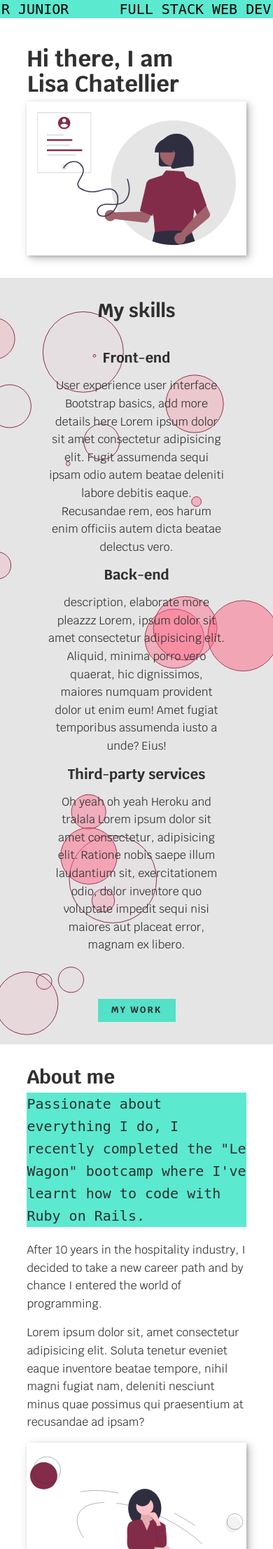
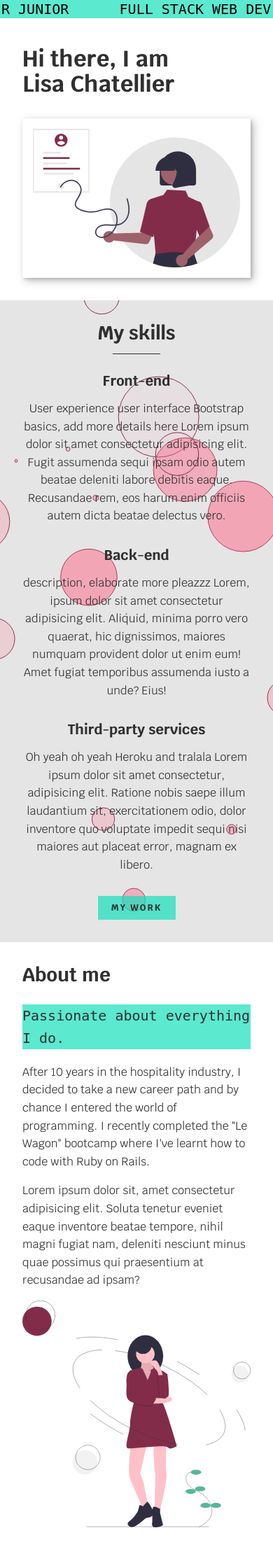
Before and after one commit to shinboram-90/cv-portfolio, a PHP site: page / in a window 390 px wide. Shown: the part 91-2304 px from the top of the page at 70% size. Run offline with PHP 8.4, Linux system fonts and the light colour scheme; some web fonts are replaced.

Commit message:
better responsive

```diff
--- a/assets/css/style.css
+++ b/assets/css/style.css
@@ -97,10 +97,15 @@ h2 {
 }
 h3 {
   font-size: var(--fs-h3);
+  /* padding-bottom: 10px;
+  padding-top: 10px; */
 }
 
+h4 {
+  margin: 0;
+}
 .section__title {
-  margin-bottom: 0.25em;
+  margin-bottom: 1em;
 }
 
 .my-work > .section__title {
@@ -130,7 +135,7 @@ h3 {
 }
 
 section {
-  padding: 2em 2.4em;
+  padding: 2em 2em;
 }
 
 /* NAVBAR */
@@ -303,6 +308,8 @@ header {
   /* background: url(/assets/images/projects.svg); */
   color: var(--clr-dark);
   text-align: center;
+  padding: 2em 0 2em 0;
+  /* margin-bottom: 1em; */
 }
 
 .section__title--services {
@@ -310,66 +317,64 @@ header {
   position: relative;
 }
 
+/*--------------- underline --------------*/
+
 .section__title--services::after {
   content: "";
   display: block;
-  width: 2em;
+  width: 2.5em;
   height: 1px;
-  margin: 0.5em auto 1em;
-  /* background: var(--clr-light); */
-  opacity: 0.25;
-}
-
-.services {
-  margin-bottom: 4em;
+  margin: 0.5em auto 0;
+  background: var(--clr-dark);
 }
 
 .service {
-  max-width: 500px;
   margin: 0 auto;
+  margin-bottom: 1em;
 }
 
 .service__p {
-  padding: 0 30px;
+  padding: 1em 2em 1em 2em;
+  margin: 0 0 1em 0;
 }
 
 @media (min-width: 800px) {
   .services {
     display: flex;
-    max-width: 1100px;
-    margin-left: auto;
-    margin-right: auto;
+    justify-content: space-between;
   }
-
+  /*
   .services + .service {
     margin-left: 2em;
-  }
+    justify-content: space-around;
+  } */
 }
 
 /*------------------- ABOUT ME -------------------*/
-.about-me {
+/* .about-me {
   max-width: 1100px;
   margin: 0 auto;
-}
-
-.about-me__img {
-  box-shadow: var(--bs);
-  padding: 20px 5px;
-  min-width: 250px;
-}
+} */
 
 @media (min-width: 600px) {
   .about-me {
     display: grid;
-    grid-template-columns: 1fr 200px;
+    grid-template-columns: 1fr 250px;
     grid-template-areas:
       "title img"
       "subtitle img"
       "text img";
-    grid-column-gap: 2em;
+    grid-column-gap: 0.5em;
+    align-items: center;
   }
   .section__title--about {
     grid-area: title;
+  }
+}
+
+@media (min-width: 800px) {
+  .about-me {
+    grid-template-columns: 1fr 350px;
   }
 
   .section__subtitle--about {
@@ -379,15 +384,18 @@ header {
     left: -1em;
     width: calc(100% + 2em);
     padding-left: 1em;
-    padding-right: calc(200px + 4em);
-  }
-
-  .about-me__img {
-    grid-area: img;
-    position: relative;
-    z-index: 2;
+    padding-right: calc(200px + 8em);
+    margin: 0;
   }
 }
+
+.about-me__img {
+  grid-area: img;
+  z-index: 2;
+  /* box-shadow: var(--bs); */
+}
+
+/*------------------- ABOUT ME -------------------*/
 
 .my-work {
   padding-top: 0 5px;
@@ -479,7 +487,7 @@ header {
 /* PARTICLES */
 
 #particles-js {
-  height: 900px;
+  height: 700px;
   position: absolute;
   width: 100%;
   margin: 0;
@@ -491,7 +499,7 @@ header {
 
 @media (max-width: 600px) {
   #particles-js {
-    height: 1600px;
+    height: 1100px;
   }
 }
 
@@ -611,14 +619,14 @@ header {
 }
 
 .container .content {
-  padding: 30px 90px 30px 30px;
+  padding: 10px 90px 10px 30px;
   background: var(--clr-grey);
   position: relative;
   /* border-radius: 0 500px 500px 0; */
 }
 
 .container.right .content {
-  padding: 30px 30px 30px 90px;
+  padding: 10px 30px 10px 90px;
   /* border-radius: 500px 0 0 500px; */
 }
 
--- a/home.html
+++ b/home.html
@@ -64,7 +64,7 @@
     <!-- MY SERVICES -->
 
     <div id="particles-js"></div>
-    <section class="my-services" id="services">
+    <div class="my-services" id="services">
       <h2 class="section__title section__title--services">My skills</h2>
       <div class="services">
         <div class="service">
@@ -102,20 +102,21 @@
         <!-- service -->
       </div>
       <a href="#work" class="btn">My work</a>
-    </section>
+    </div>
 
     <!-- ABOUT ME -->
     <div class="my-container">
       <section class="about-me" id="about">
         <h2 class="section__title section__title--about">About me</h2>
         <p class="section__subtitle section__subtitle--about">
-          Passionate about everything I do, I recently completed the "Le Wagon"
-          bootcamp where I've learnt how to code with Ruby on Rails.
+          Passionate about everything I do.
         </p>
         <div class="about-me__body">
           <p>
             After 10 years in the hospitality industry, I decided to take a new
-            career path and by chance I entered the world of programming.
+            career path and by chance I entered the world of programming. I
+            recently completed the "Le Wagon" bootcamp where I've learnt how to
+            code with Ruby on Rails.
           </p>
           <p>
             Lorem ipsum dolor sit, amet consectetur adipisicing elit. Soluta
@@ -142,7 +143,7 @@
         <div class="date">2021</div>
         <i class="icon fa fa-home"></i>
         <div class="content">
-          <h3>Le Wagon</h3>
+          <h4>Le Wagon</h4>
           <p>
             Lorem ipsum dolor sit amet elit. Aliquam odio dolor, id luctus erat
             sagittis non. Ut blandit semper pretium.
@@ -153,7 +154,7 @@
         <div class="date">2019 - 2020</div>
         <i class="icon fa fa-gift"></i>
         <div class="content">
-          <h3>Australia</h3>
+          <h4>Australia</h4>
           <p>
             Lorem ipsum dolor sit amet elit. Aliquam odio dolor, id luctus erat
             sagittis non. Ut blandit semper pretium.
@@ -164,7 +165,7 @@
         <div class="date">2017 - 2019</div>
         <i class="icon fa fa-user"></i>
         <div class="content">
-          <h3>South Korea</h3>
+          <h4>South Korea</h4>
           <p>
             Lorem ipsum dolor sit amet elit. Aliquam odio dolor, id luctus erat
             sagittis non. Ut blandit semper pretium.
@@ -175,7 +176,7 @@
         <div class="date">2016</div>
         <i class="icon fa fa-running"></i>
         <div class="content">
-          <h3>Bachelor's degree</h3>
+          <h4>Bachelor's degree</h4>
           <p>
             Lorem ipsum dolor sit amet elit. Aliquam odio dolor, id luctus erat
             sagittis non. Ut blandit semper pretium.
@@ -186,7 +187,7 @@
         <div class="date">10 Feb</div>
         <i class="icon fa fa-cog"></i>
         <div class="content">
-          <h3>Lorem ipsum dolor sit amet</h3>
+          <h4>Lorem ipsum dolor sit amet</h4>
           <p>
             Lorem ipsum dolor sit amet elit. Aliquam odio dolor, id luctus erat
             sagittis non. Ut blandit semper pretium.
@@ -197,7 +198,7 @@
         <div class="date">01 Jan</div>
         <i class="icon fa fa-certificate"></i>
         <div class="content">
-          <h3>Lorem ipsum dolor sit amet</h3>
+          <h4>Lorem ipsum dolor sit amet</h4>
           <p>
             Lorem ipsum dolor sit amet elit. Aliquam odio dolor, id luctus erat
             sagittis non. Ut blandit semper pretium.
```
